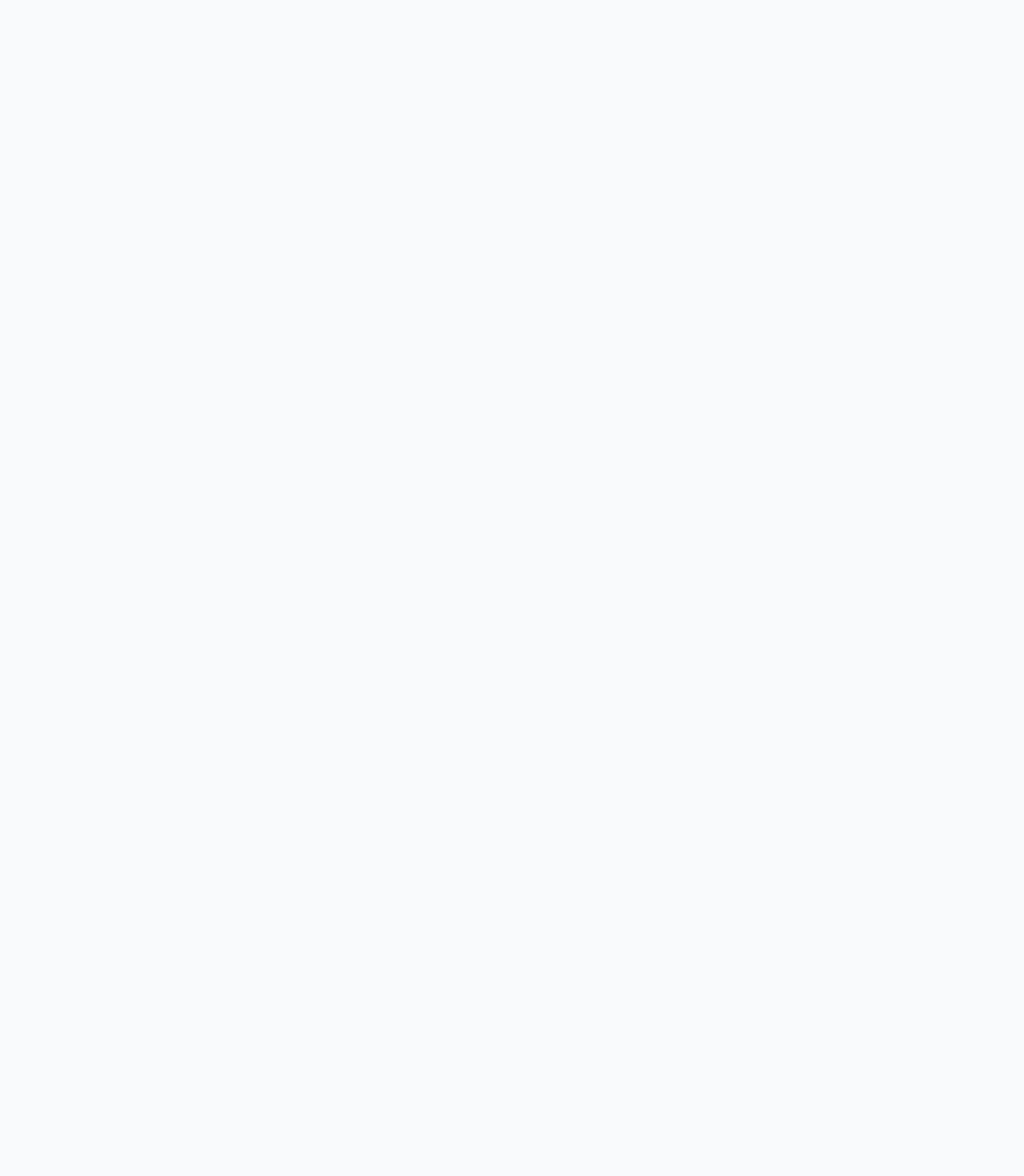
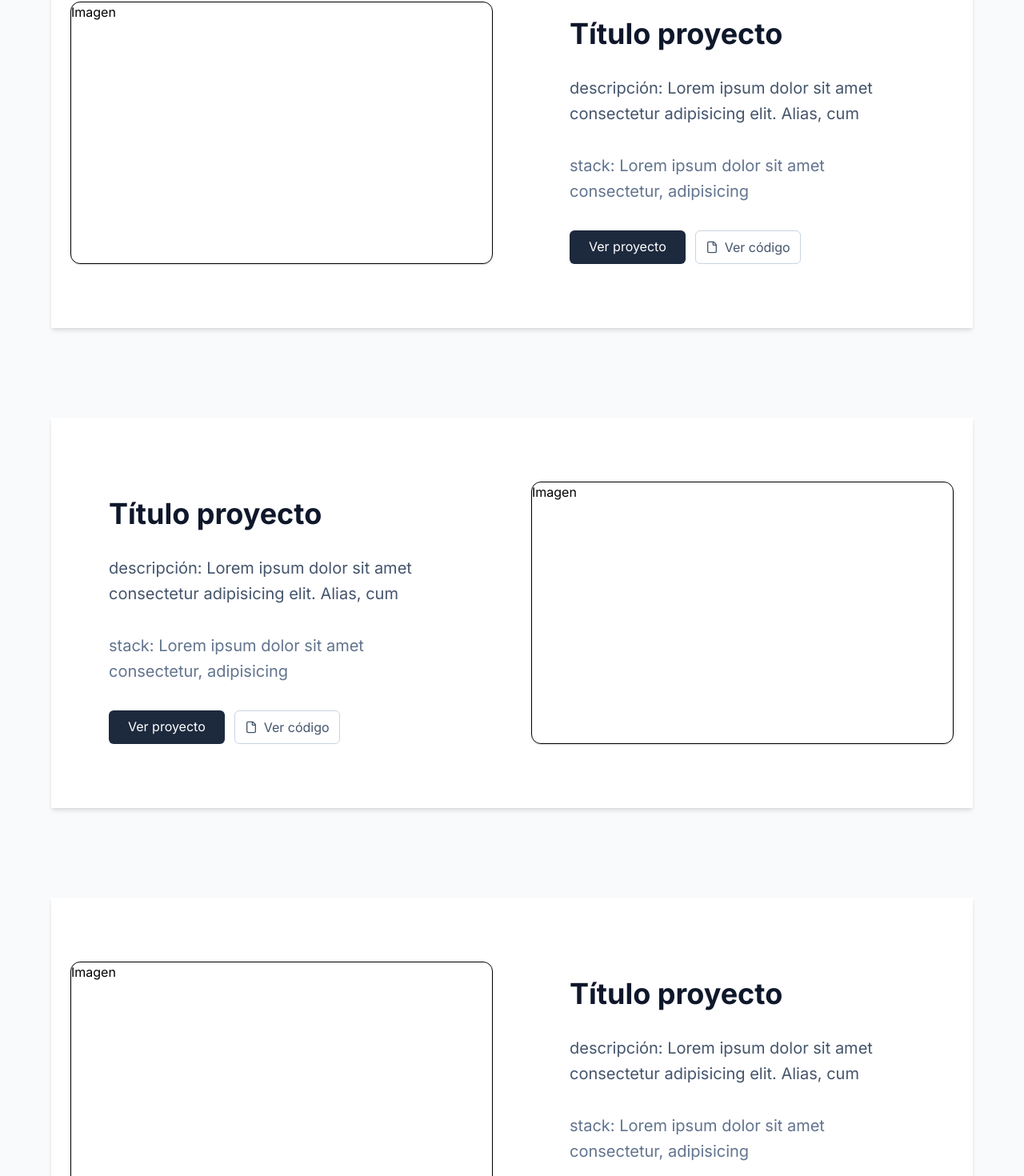
Before and after one commit to Luismy-182/MASP, a React (Vite) app: page / in a window 1280 px wide. Shown: the part 1920-3390 px from the top of the page at 80% size. Before the commit the page ends 1898 px from the top, so only its background shows below. Built offline with nearby package versions, Linux system fonts and the light colour scheme.

Commit message:
definir textos de los proyectos

```diff
--- a/src/components/SelectWork.jsx
+++ b/src/components/SelectWork.jsx
@@ -11,11 +11,11 @@ const SelectWork = () => {
                     <h3 className='text-center text-4xl md:text-5xl text-slate-900 font-bold '>Ingeniería orientada a producto digital</h3>
                     <p className='text-slate-600 mt-6 md:mt-8  max-w-2xl mx-auto text-center leading-relaxed text-lg md:text-xl'>Construcción de aplicaciones con enfoque backend-first, priorizando arquitectura clara y crecimiento sostenible del producto.</p>
 
-                    <div className="grid grid-rows md:grid-cols-3">
+
                     <SelectWorkCard />
 
 
-                    </div>
+
 
                 </div>
             </section>
--- a/src/components/SelectWorkCard.jsx
+++ b/src/components/SelectWorkCard.jsx
@@ -1,12 +1,116 @@
 import React from 'react'
+import { Link } from 'react-router-dom'
+import { File } from 'lucide-react'
 
 const SelectWorkCard = () => {
   return (
     <>
-    <div className="container">
-    <h2>cards aquí</h2>
+      <div className="mt-20 md:mt-28">
 
-    </div>
+        {/* card-1 */}
+        <div className="my-20 md:my-28 py-15 md:py-20 block md:grid md:grid-cols-2 gap-12 bg-white w-full shadow-md px-6 ">
+
+          <div className="w-full rounded-xl shadow border">
+            <p>Imagen</p>
+          </div>
+
+          <div className="w-full px-12">
+            <h2 className='text-slate-900 text-3xl md:text-4xl my-5 font-bold'>Título proyecto</h2>
+            <p className='text-slate-600 mt-6 md:mt-8  max-w-2xl leading-relaxed text-lg md:text-xl'>descripción: Lorem ipsum dolor sit amet consectetur adipisicing elit. Alias, cum </p>
+            <p className='text-slate-500 mt-6 md:mt-8  max-w-2xl leading-relaxed text-lg md:text-xl'>stack: Lorem ipsum dolor sit amet consectetur, adipisicing </p>
+
+            {/* Área de botones */}
+            <div className="flex gap-3 mt-6 md:mt-8">
+              <Link
+                className="py-2 px-6 bg-slate-800 text-white rounded-md hover:bg-slate-900 transition-colors duration-200" to="#">Ver proyecto</Link>
+              <Link
+
+                className="flex gap-2 py-2 px-3 rounded-md border  hover:border-slate-900 transition-colors duration-200
+                                text-slate-600 border-slate-300 hover:text-slate-900
+                                "
+                to=""
+              >
+                <File
+                  className='inline w-4' />
+                Ver código
+              </Link>
+            </div>
+
+          </div>
+
+        </div>
+        {/* card-2 */}
+        <div className="my-20 md:my-28 py-15 md:py-20 block md:grid md:grid-cols-2 gap-12 bg-white w-full shadow-md px-6 ">
+
+
+          <div className="w-full  px-12">
+            <h2 className='text-slate-900 text-3xl md:text-4xl my-5 font-bold'>Título proyecto</h2>
+            <p className='text-slate-600 mt-6 md:mt-8  max-w-2xl leading-relaxed text-lg md:text-xl'>descripción: Lorem ipsum dolor sit amet consectetur adipisicing elit. Alias, cum </p>
+            <p className='text-slate-500 mt-6 md:mt-8  max-w-2xl leading-relaxed text-lg md:text-xl'>stack: Lorem ipsum dolor sit amet consectetur, adipisicing </p>
+
+            {/* Área de botones */}
+            <div className="flex gap-3 mt-6 md:mt-8">
+              <Link
+                className="py-2 px-6 bg-slate-800 text-white rounded-md hover:bg-slate-900 transition-colors duration-200" to="#">Ver proyecto</Link>
+              <Link
+
+                className="flex gap-2 py-2 px-3 rounded-md border  hover:border-slate-900 transition-colors duration-200
+                                text-slate-600 border-slate-300 hover:text-slate-900
+                                "
+                to=""
+              >
+                <File
+                  className='inline w-4' />
+                Ver código
+              </Link>
+            </div>
+
+          </div>
+
+          <div className="w-full rounded-xl shadow border">
+            <p>Imagen</p>
+          </div>
+
+
+        </div>
+        {/* card-3 */}
+        <div className="my-20 md:my-28 py-15 md:py-20 block md:grid md:grid-cols-2 gap-12 bg-white w-full shadow-md px-6 ">
+
+          <div className="w-full rounded-xl shadow border">
+            <p>Imagen</p>
+          </div>
+
+          <div className="w-full  px-12">
+            <h2 className='text-slate-900 text-3xl md:text-4xl my-5 font-bold'>Título proyecto</h2>
+            <p className='text-slate-600 mt-6 md:mt-8  max-w-2xl leading-relaxed text-lg md:text-xl'>descripción: Lorem ipsum dolor sit amet consectetur adipisicing elit. Alias, cum </p>
+            <p className='text-slate-500 mt-6 md:mt-8  max-w-2xl leading-relaxed text-lg md:text-xl'>stack: Lorem ipsum dolor sit amet consectetur, adipisicing </p>
+
+            {/* Área de botones */}
+            <div className="flex gap-3 mt-6 md:mt-8">
+              <Link
+                className="py-2 px-6 bg-slate-800 text-white rounded-md hover:bg-slate-900 transition-colors duration-200" to="#">Ver proyecto</Link>
+              <Link
+
+                className="flex gap-2 py-2 px-3 rounded-md border  hover:border-slate-900 transition-colors duration-200
+                                text-slate-600 border-slate-300 hover:text-slate-900
+                                "
+                to=""
+              >
+                <File
+                  className='inline w-4' />
+                Ver código
+              </Link>
+            </div>
+
+          </div>
+
+        </div>
+
+
+
+
+      </div>
+
     </>
   )
 }
```
